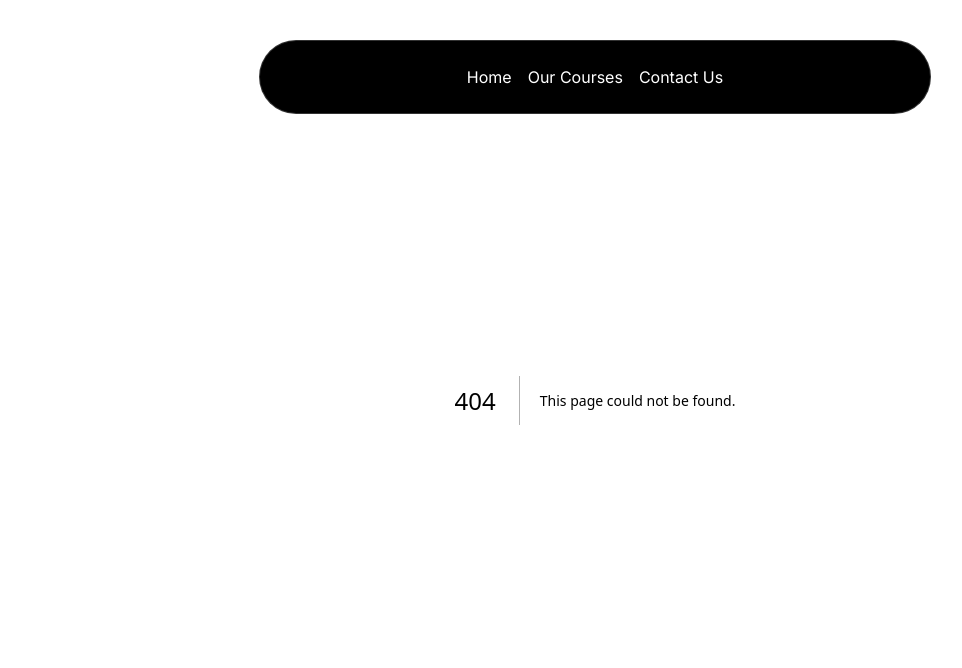
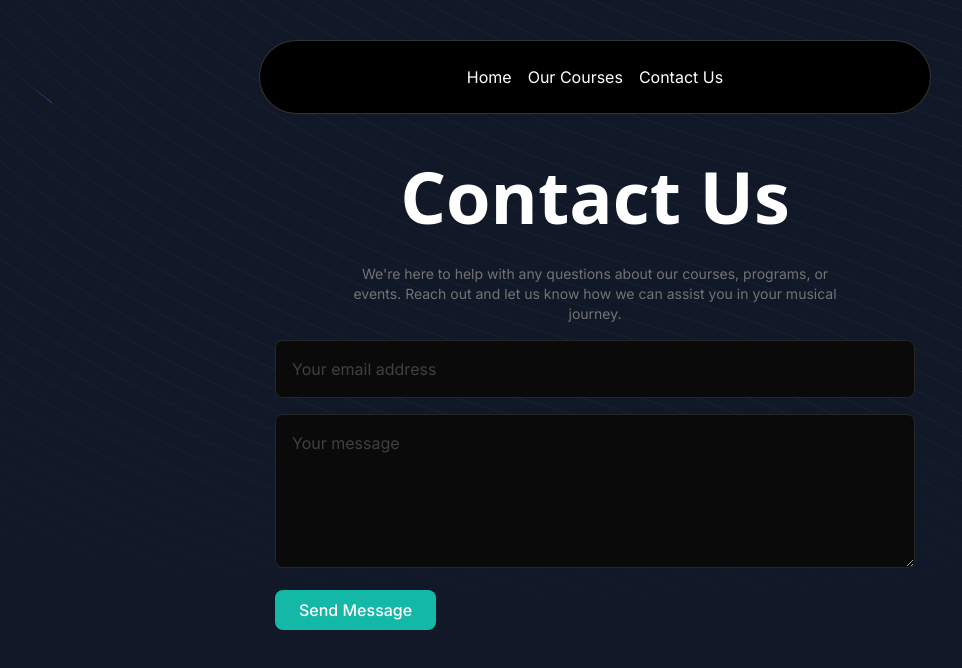
Before and after one commit to pritesh7098/Sargam---Music-Academy-Project, a Next.js app: page /contact in a window 1280 px wide. Before the commit this address had no page. Shown: the top 668 px of the page, without its empty margins (45-1007 px from the left). Built offline with nearby package versions, Linux system fonts and the light colour scheme.

Commit message:
Contact page added

```diff
--- /dev/null
+++ b/src/app/contact/page.tsx
@@ -0,0 +1,57 @@
+"use client";
+
+import React, { FormEvent, useState } from "react";
+import { BackgroundBeams } from "@/components/ui/background-beams";
+
+function MusicSchoolContactUs() {
+  const [email, setEmail] = useState("");
+  const [message, setMessage] = useState("");
+
+  const handleSubmit = (event: FormEvent<HTMLFormElement>) => {
+    event.preventDefault();
+    console.log("Submitted:", { email, message });
+  };
+
+  return (
+    <div className="min-h-screen bg-gray-100 dark:bg-gray-900 py-12 pt-36 relative">
+      <BackgroundBeams className="absolute top-0 left-0 w-full h-full z-0" />
+      <div className="max-w-2xl mx-auto p-4 relative z-10">
+        {" "}
+        <h1 className="text-lg md:text-7xl text-center font-sans font-bold mb-8 text-white">
+          Contact Us
+        </h1>
+        <p className="text-neutral-500 max-w-lg mx-auto my-2 text-sm text-center">
+          We&apos;re here to help with any questions about our courses,
+          programs, or events. Reach out and let us know how we can assist you
+          in your musical journey.
+        </p>
+        <form onSubmit={handleSubmit} className="space-y-4 mt-4">
+          <input
+            type="email"
+            value={email}
+            onChange={(e) => setEmail(e.target.value)}
+            placeholder="Your email address"
+            className="rounded-lg border border-neutral-800 focus:ring-2 focus:ring-teal-500 w-full p-4 bg-neutral-950 placeholder:text-neutral-700"
+            required
+          />
+          <textarea
+            value={message}
+            onChange={(e) => setMessage(e.target.value)}
+            placeholder="Your message"
+            className="rounded-lg border border-neutral-800 focus:ring-2 focus:ring-teal-500 w-full p-4 bg-neutral-950 placeholder:text-neutral-700"
+            rows={5}
+            required
+          ></textarea>
+          <button
+            type="submit"
+            className="px-6 py-2 rounded-lg bg-teal-500 text-white font-medium hover:bg-teal-600 focus:outline-none focus:ring-2 focus:ring-teal-500 focus:ring-offset-2"
+          >
+            Send Message
+          </button>
+        </form>
+      </div>
+    </div>
+  );
+}
+
+export default MusicSchoolContactUs;
```
